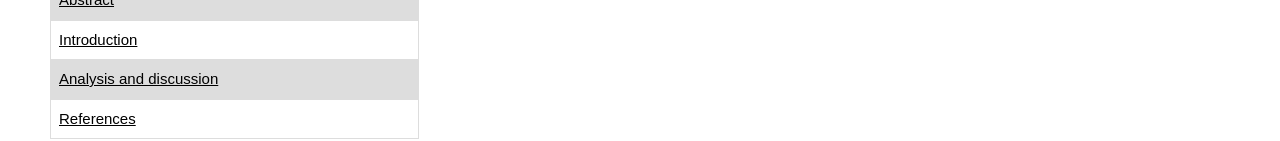
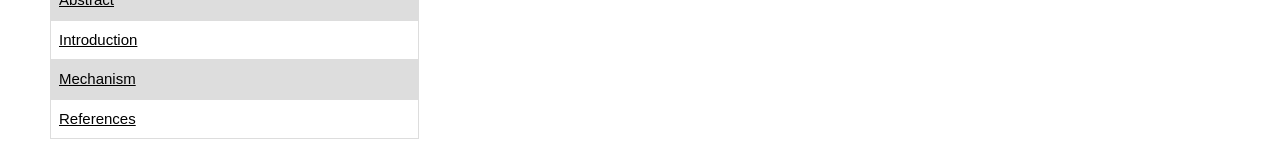
Before and after one commit to FEPSFY01477/FY6953870, a plain HTML site: page index.html in a window 1280 px wide. Shown: the part 684-825 px from the top of the page. Drawn offline with nearby package versions, Linux system fonts and the light colour scheme.

Commit message:
Update index.html

```diff
--- a/index.html
+++ b/index.html
@@ -61,7 +61,7 @@ p.ex1 {
   <td><a href="#Introduction">Introduction</td>
 </tr>
 <tr>
-  <td><a href="Analysis and discussion">Analysis and discussion</td>
+  <td><a href="Mechanism">Mechanism</td>
 </tr>
 
 <tr>
```
